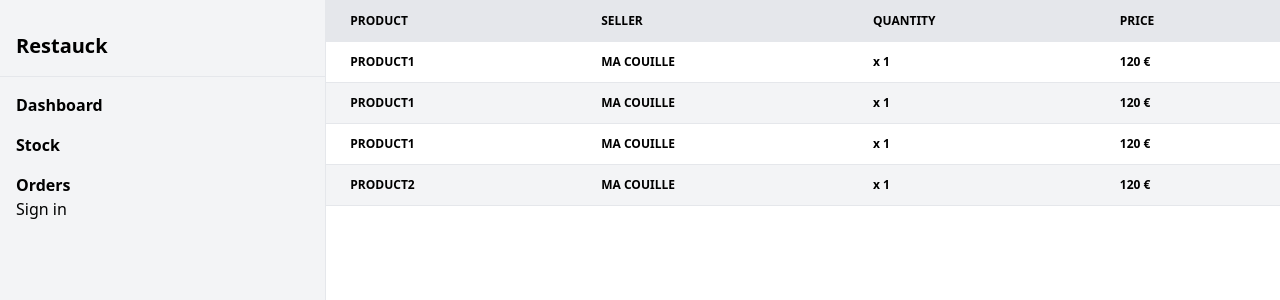
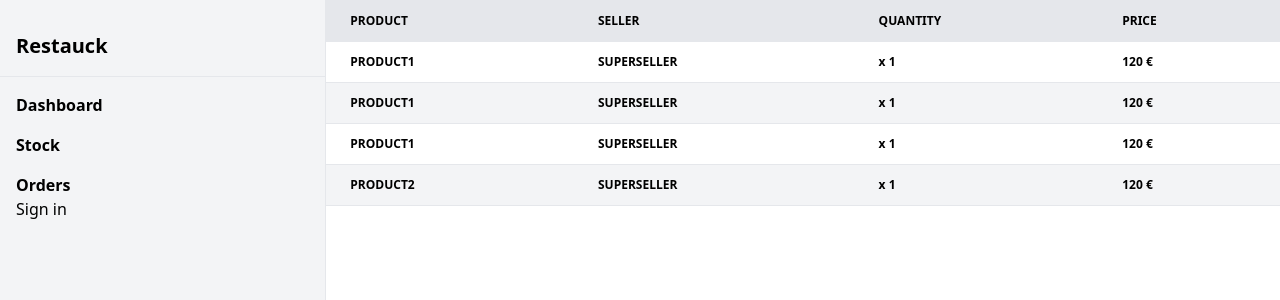
Before and after one commit to LesImmortels/GottaGoHack1, a React (Create React App) app in the folder restock/: page /orders/orderinfo/123456789 in a window 1280 px wide. Shown: the top 300 px of the page. Built offline with nearby package versions, Linux system fonts and the light colour scheme; no server answers.

Commit message:
some more changes (review friendly)

```diff
--- a/restock/src/pages/OrderInfo.js
+++ b/restock/src/pages/OrderInfo.js
@@ -9,32 +9,32 @@ function OrderInfo() {
     let orders = [
         {
             name: "order1", price: "123", date: "Yesterday", id: "123456789", products: [
-                { name: "Product1", seller: "ma couille", quantity: "1", price: "120" },
-                { name: "Product1", seller: "ma couille", quantity: "1", price: "120" },
-                { name: "Product1", seller: "ma couille", quantity: "1", price: "120" },
-                { name: "Product2", seller: "ma couille", quantity: "1", price: "120" }
+                { name: "Product1", seller: "superSeller", quantity: "1", price: "120" },
+                { name: "Product1", seller: "superSeller", quantity: "1", price: "120" },
+                { name: "Product1", seller: "superSeller", quantity: "1", price: "120" },
+                { name: "Product2", seller: "superSeller", quantity: "1", price: "120" }
             ]
         }, {
             name: "order1", price: "123", date: "Yesterday", id: "123456789", products: [
-                { name: "Product1", seller: "ma couille", quantity: "1", price: "120" },
-                { name: "Product1", seller: "ma couille", quantity: "1", price: "120" },
-                { name: "Product1", seller: "ma couille", quantity: "1", price: "120" },
-                { name: "Product2", seller: "ma couille", quantity: "1", price: "120" }
+                { name: "Product1", seller: "superSeller", quantity: "1", price: "120" },
+                { name: "Product1", seller: "superSeller", quantity: "1", price: "120" },
+                { name: "Product1", seller: "superSeller", quantity: "1", price: "120" },
+                { name: "Product2", seller: "superSeller", quantity: "1", price: "120" }
             ]
         }, {
             name: "order1", price: "123", date: "Yesterday", id: "123456789", products: [
-                { name: "Product1", seller: "ma couille", quantity: "1", price: "120" },
-                { name: "Product1", seller: "ma couille", quantity: "1", price: "120" },
-                { name: "Product1", seller: "ma couille", quantity: "1", price: "120" },
-                { name: "Product2", seller: "ma couille", quantity: "1", price: "120" }
+                { name: "Product1", seller: "superSeller", quantity: "1", price: "120" },
+                { name: "Product1", seller: "superSeller", quantity: "1", price: "120" },
+                { name: "Product1", seller: "superSeller", quantity: "1", price: "120" },
+                { name: "Product2", seller: "superSeller", quantity: "1", price: "120" }
             ]
         },
         {
             name: "order2", price: "123", date: "Yesterday", id: "987654321", products: [
-                { name: "Product1", seller: "ma couille", quantity: "1", price: "120" },
-                { name: "Product1", seller: "ma couille", quantity: "1", price: "120" },
-                { name: "Product1", seller: "ma couille", quantity: "1", price: "120" },
-                { name: "Product2", seller: "ma couille", quantity: "1", price: "120" }
+                { name: "Product1", seller: "superSeller", quantity: "1", price: "120" },
+                { name: "Product1", seller: "superSeller", quantity: "1", price: "120" },
+                { name: "Product1", seller: "superSeller", quantity: "1", price: "120" },
+                { name: "Product2", seller: "superSeller", quantity: "1", price: "120" }
             ]
         }
     ]
--- a/restock/src/pages/Orders.js
+++ b/restock/src/pages/Orders.js
@@ -4,32 +4,32 @@ function Orders() {
     let orders = [
         {
             name: "order1", price: "123", date: "Yesterday", id: "123456789", products: [
-                { name: "Product1", seller: "ma couille", quantity: "1", price: "120" },
-                { name: "Product1", seller: "ma couille", quantity: "1", price: "120" },
-                { name: "Product1", seller: "ma couille", quantity: "1", price: "120" },
-                { name: "Product2", seller: "ma couille", quantity: "1", price: "120" }
+                { name: "Product1", seller: "superSeller", quantity: "1", price: "120" },
+                { name: "Product1", seller: "superSeller", quantity: "1", price: "120" },
+                { name: "Product1", seller: "superSeller", quantity: "1", price: "120" },
+                { name: "Product2", seller: "superSeller", quantity: "1", price: "120" }
             ]
         }, {
             name: "order1", price: "123", date: "Yesterday", id: "123456789", products: [
-                { name: "Product1", seller: "ma couille", quantity: "1", price: "120" },
-                { name: "Product1", seller: "ma couille", quantity: "1", price: "120" },
-                { name: "Product1", seller: "ma couille", quantity: "1", price: "120" },
-                { name: "Product2", seller: "ma couille", quantity: "1", price: "120" }
+                { name: "Product1", seller: "superSeller", quantity: "1", price: "120" },
+                { name: "Product1", seller: "superSeller", quantity: "1", price: "120" },
+                { name: "Product1", seller: "superSeller", quantity: "1", price: "120" },
+                { name: "Product2", seller: "superSeller", quantity: "1", price: "120" }
             ]
         }, {
             name: "order1", price: "123", date: "Yesterday", id: "123456789", products: [
-                { name: "Product1", seller: "ma couille", quantity: "1", price: "120" },
-                { name: "Product1", seller: "ma couille", quantity: "1", price: "120" },
-                { name: "Product1", seller: "ma couille", quantity: "1", price: "120" },
-                { name: "Product2", seller: "ma couille", quantity: "1", price: "120" }
+                { name: "Product1", seller: "superSeller", quantity: "1", price: "120" },
+                { name: "Product1", seller: "superSeller", quantity: "1", price: "120" },
+                { name: "Product1", seller: "superSeller", quantity: "1", price: "120" },
+                { name: "Product2", seller: "superSeller", quantity: "1", price: "120" }
             ]
         },
         {
             name: "order2", price: "123", date: "Yesterday", id: "987654321", products: [
-                { name: "Product1", seller: "ma couille", quantity: "1", price: "120" },
-                { name: "Product1", seller: "ma couille", quantity: "1", price: "120" },
-                { name: "Product1", seller: "ma couille", quantity: "1", price: "120" },
-                { name: "Product2", seller: "ma couille", quantity: "1", price: "120" }
+                { name: "Product1", seller: "superSeller", quantity: "1", price: "120" },
+                { name: "Product1", seller: "superSeller", quantity: "1", price: "120" },
+                { name: "Product1", seller: "superSeller", quantity: "1", price: "120" },
+                { name: "Product2", seller: "superSeller", quantity: "1", price: "120" }
             ]
         }
     ]
```
